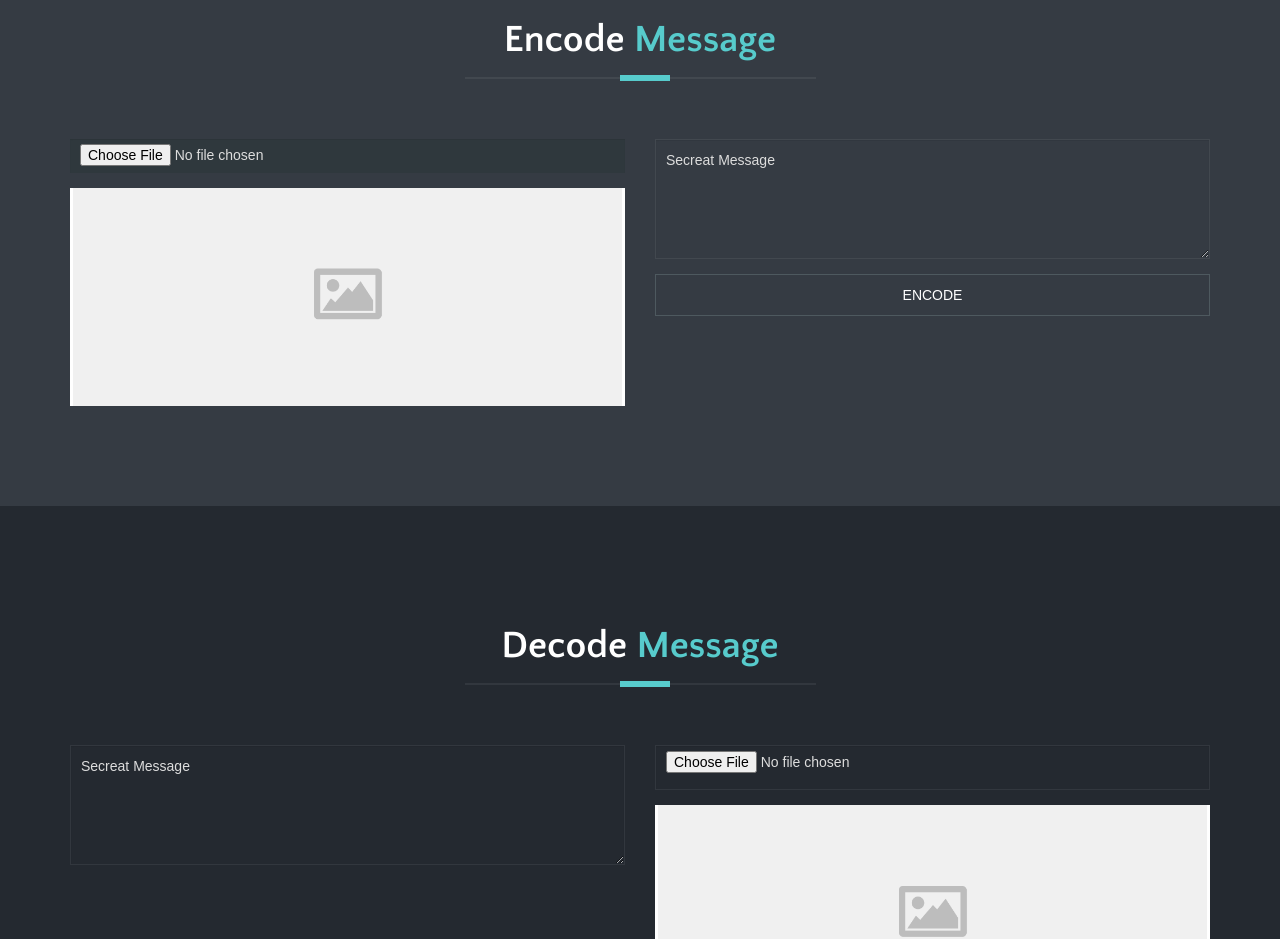
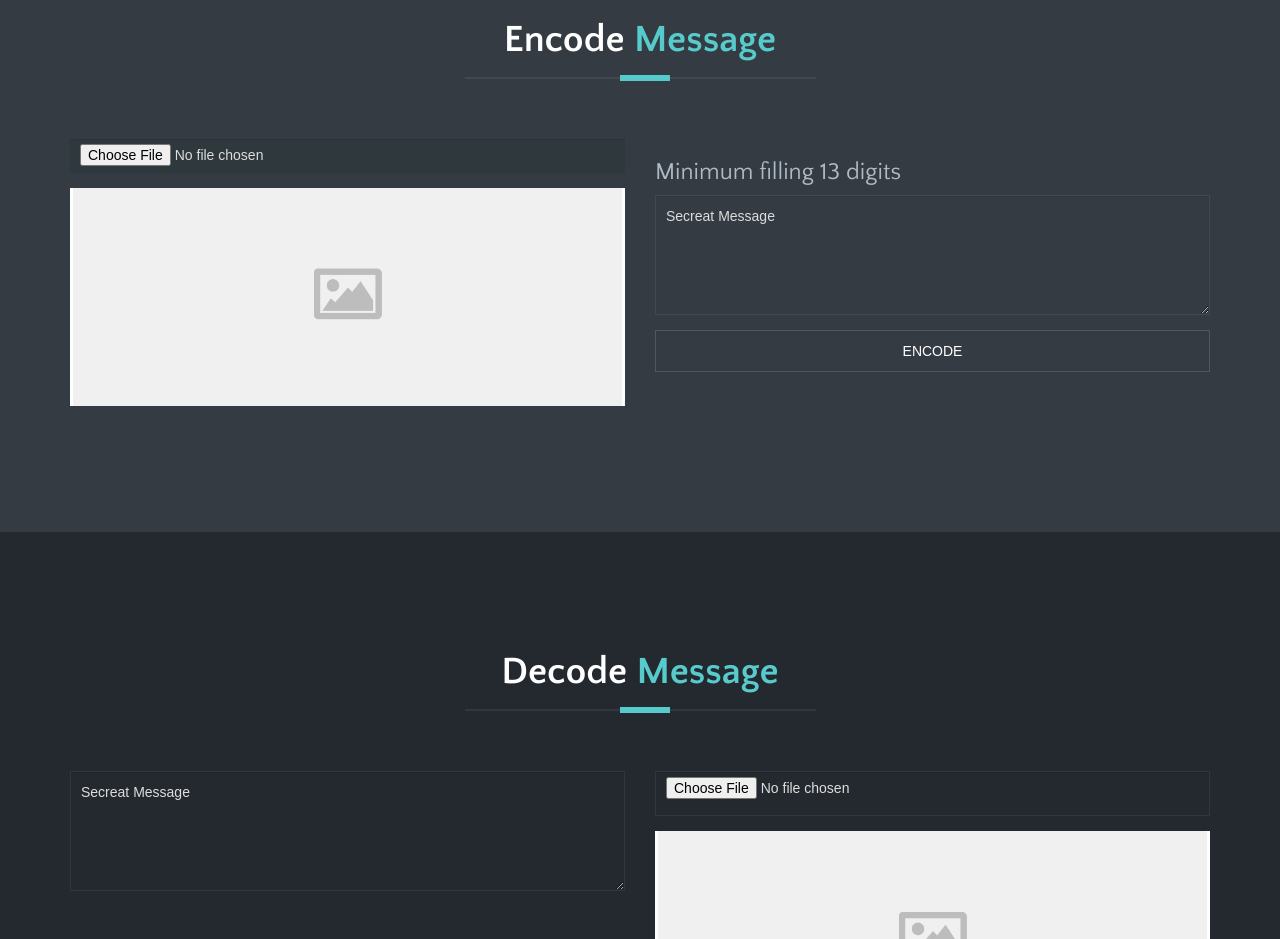
Before and after one commit to EGraci/PrivateMessage, a plain HTML site: page docs/index.html in a window 1280 px wide. Shown: the part 900-1839 px from the top of the page. Drawn offline with nearby package versions, Linux system fonts and the light colour scheme; files that its build step writes are made by us from their sources; a web font is replaced by a local one.

Commit message:
Update index.html

```diff
--- a/docs/index.html
+++ b/docs/index.html
@@ -67,7 +67,8 @@
 					</div>
 
 					<div class="contact-form col-md-6 wow fadeInUp" data-wow-duration="500ms" data-wow-delay="300ms">
-							<div class="form-group">
+						<h3>Minimum filling 13 digits</h3>
+						<div class="form-group">
 								<textarea placeholder="Secreat Message" class="form-control" id="Epesan"></textarea>
 							</div>
 							<div id="cf-submit">
```
